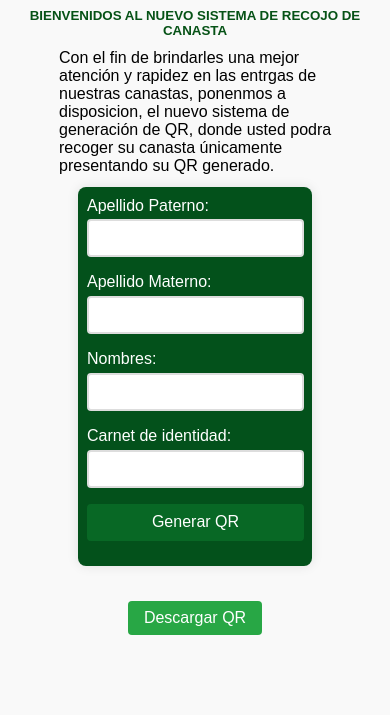
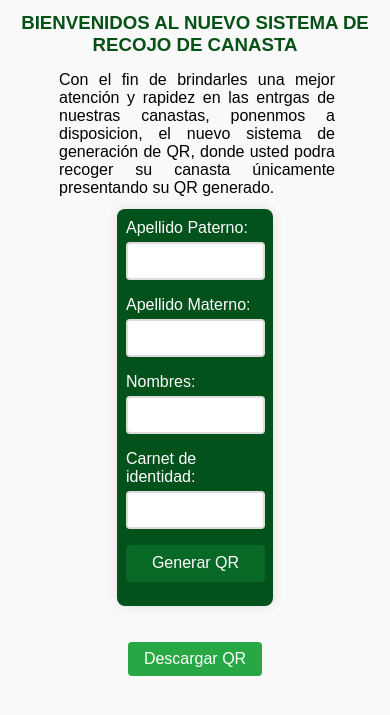
Before and after one commit to RafaelVilelaAmpuero/RafaelVilelaAmpuero.github.io, a plain HTML site: page index.html in a window 390 px wide. Shown: the part 77-792 px from the top of the page. Drawn offline with Linux system fonts and the light colour scheme.

Commit message:
Add files via upload

```diff
--- a/styles.css
+++ b/styles.css
@@ -138,8 +138,12 @@ body {
 
 body h2 {
     color: #065216;
-    font-size: 18pt;
+    font-size: 28pt;
 }
+.articulo {
+    text-align: justify;
+}
+
 
 
 @media (max-width:600px){
@@ -151,8 +155,7 @@ body h2 {
 
 @media (max-width:600px){
 	body h2{
-
-    font-size: 10pt;
+    font-size: 14pt;
     text-align: center;
 	}
 }
@@ -168,7 +171,7 @@ body h2 {
 
 @media (max-width:500px){
 	.container{
-    width: 60%;
+    width: 40%;
     margin-left: auto;
     margin-right: auto;
 	}
```
